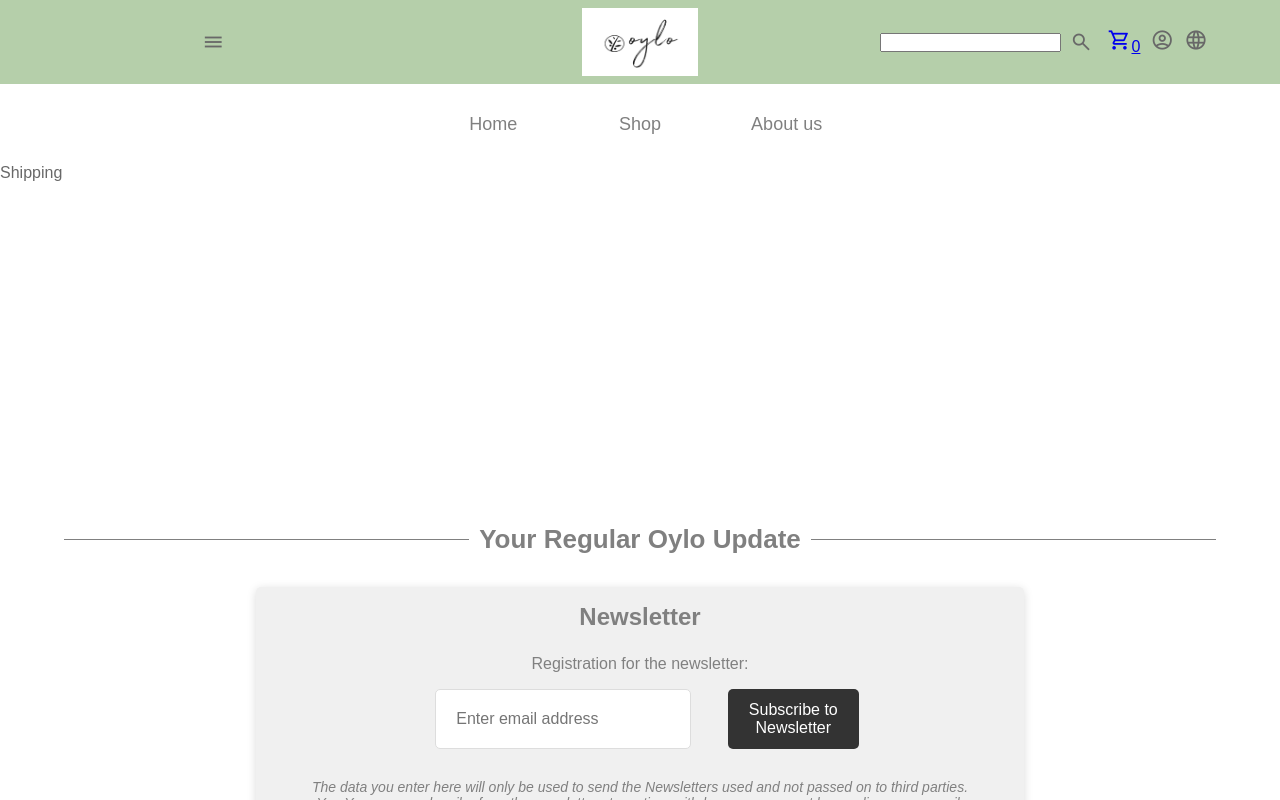
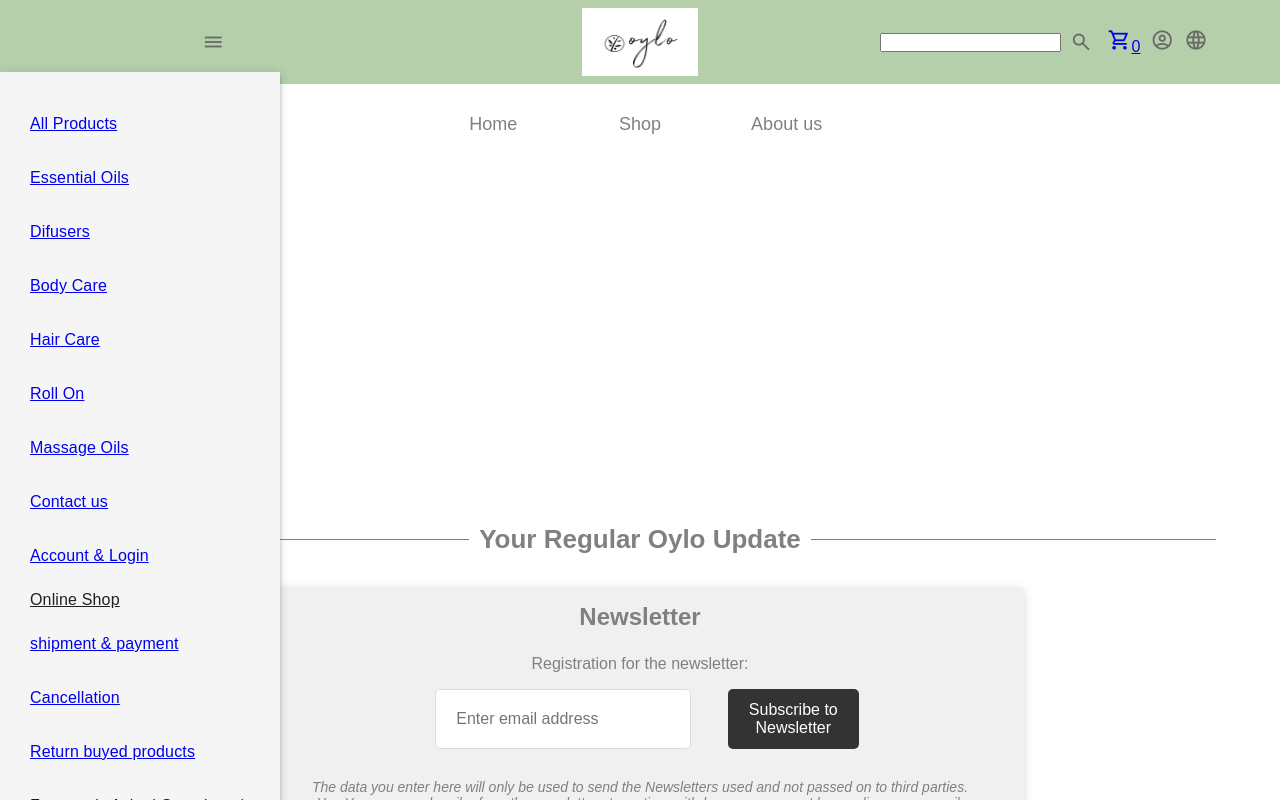
Before and after one commit to lunks/oil-shop, a React (Create React App) app in the folder frontend/: page /checkout/shipping in a window 1280 px wide. Both pictures are taken after a click on the element "menu". Shown: the top 800 px of the page. Built offline with nearby package versions, Linux system fonts and the light colour scheme; a web font is replaced by a local one.

Commit message:
menu with all items

```diff
--- a/frontend/src/components/SidebarMenu/SidebarMenu.js
+++ b/frontend/src/components/SidebarMenu/SidebarMenu.js
@@ -23,7 +23,7 @@ const SidebarMenu = ({ className }) => {
         <div className={styles.sidebarItem}>
           <Link to={`/shop?category=all`}>{translate.sidebar.allProducts}</Link>
         </div>
-        <div>
+        <div className={styles.sidebarItem}>
           <Link to={`/shop?category=${Categories.ESSENTIAL_OIL}`}>
             {translate.sidebar.essentialOils}
           </Link>
@@ -55,6 +55,39 @@ const SidebarMenu = ({ className }) => {
             {translate.sidebar.massageOils}
           </Link>
         </div>
+        <div className={styles.sidebarItem}>
+          <a href='mailto:oylooils@gmail.com'>Contact us</a>
+        </div>
+        <div className={styles.sidebarItem}>
+          <a href='/login' title='Shop Customers Account &amp; Login'>
+            Account &amp; Login
+          </a>
+        </div>
+        <div>
+          <a className={styles.sidebarItem} href='/shop' title='Online-Shop'>
+            Online Shop
+          </a>
+        </div>
+        <div className={styles.sidebarItem}>
+          <a href='/delivery-terms' title='shipment &amp; payment'>
+            shipment &amp; payment
+          </a>
+        </div>
+        <div className={styles.sidebarItem}>
+          <a href='/cancellation' title='Cancellation'>
+            Cancellation
+          </a>
+        </div>
+        <div className={styles.sidebarItem}>
+          <a href='/return' title='return'>
+            Return buyed products
+          </a>
+        </div>
+        <div className={styles.sidebarItem}>
+          <a href='/faq' title='Frequently Asked Questions'>
+            Frequently Asked Questions / FAQ
+          </a>
+        </div>
       </div>
     </div>
   )
--- a/frontend/src/pages/About/About.module.css
+++ /dev/null
@@ -1,3 +0,0 @@
-.rootDiv {
-  min-height: 85vh;
-}
--- a/frontend/src/styles/components/_sidebarMenu.module.scss
+++ b/frontend/src/styles/components/_sidebarMenu.module.scss
@@ -1,6 +1,13 @@
+.visible {
+  display: block;
+}
+
+.hidden {
+  display: none;
+}
+
 .sidebar {
-  display: none;
-  width: 200px;
+  width: 280px;
   left: 0;
   top: 9%;
   background-color: #f5f5f5;
```
